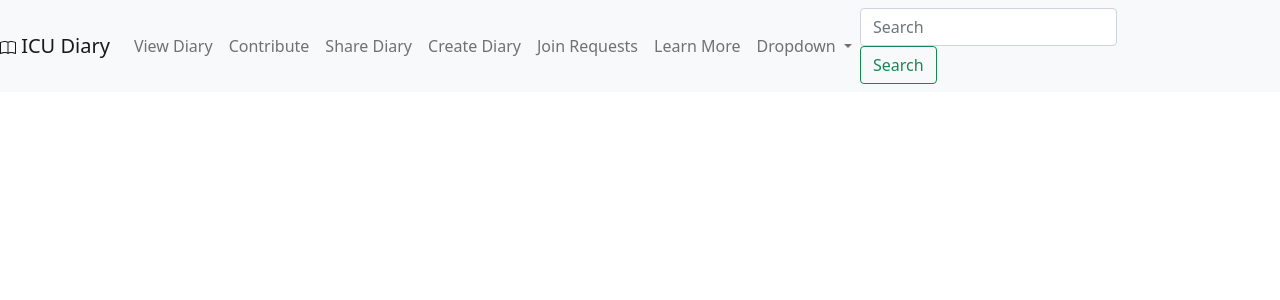
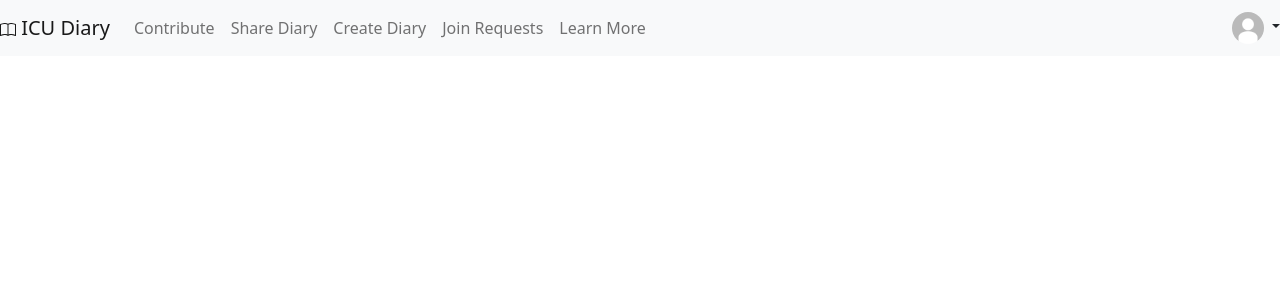
Before and after one commit to willcooley4/icu-diary, a Flask app: page /view_diary/ in a window 1280 px wide. Shown: the top 300 px of the page. Run offline with Flask 2, Linux system fonts and the light colour scheme; the visitor is signed in with stand-in values (Sample User, id 1); some libraries are stand-ins or nearby versions.

Commit message:
navbar stuff

```diff
--- a/diary/templates/navbar.html
+++ b/diary/templates/navbar.html
@@ -20,6 +20,7 @@
         </svg>
         ICU Diary
       </a>
+
       <!-- Navbar Collapse support -->
       <button class ="navbar-toggler" type="button" data-toggle="collapse" data-target="navbarSupportedContent" aria-controls="navbarSupportedContent" aria-expanded="false" aria-label="Toggle navigation">
         <span class ="navbar-toggler-icon"></span>
@@ -29,57 +30,33 @@
       <div class="collapse navbar-collapse" id="navbarSupportedContent">
         <ul class="navbar-nav mr-auto">
           <li class="nav-item">
-                <a class="nav-link" href="/view_diary/">View Diary</a>
-              </li>
-
-              <li class="nav-item">
             <a class="nav-link" href="/entry_page/">Contribute</a>
           </li>
-
           <li class="nav-item">
             <a class="nav-link" href="/diary_sharing/">Share Diary</a>
           </li>
-
           <li class="nav-item">
             <a class="nav-link" href="/new_diary/">Create Diary</a>
           </li>
-
           <li class="nav-item">
             <a class="nav-link" href="/invite">Join Requests</a>
           </li>
-
           <li class="nav-item">
             <a class="nav-link" href="#">Learn More</a>
           </li>
-
-
-
-
-
-
-
-              <li class="nav-item dropdown">
-                <a class="nav-link dropdown-toggle" href="#" id="navbarDropdown" role="button" data-toggle="dropdown" aria-haspopup="true" aria-expanded="false">
-                  Dropdown
-                </a>
-                <div class="dropdown-menu" aria-labelledby="navbarDropdown">
-                  <a class="dropdown-item" href="#">Action</a>
-                  <a class="dropdown-item" href="#">Another action</a>
-                  <div class="dropdown-divider"></div>
-                  <a class="dropdown-item" href="#">Something else here</a>
-                </div>
-              </li>
         </ul>
-
-
-            <form class="form-inline my-2 my-lg-0">
-              <input class="form-control mr-sm-2" type="search" placeholder="Search" aria-label="Search">
-              <button class="btn btn-outline-success my-2 my-sm-0" type="submit">Search</button>
-            </form>
       </div>
 
-
-
+      <div class="dropdown text-end">
+        <a href="#" class="d-block link-dark text-decoration-none dropdown-toggle" id="dropdownUser1" data-bs-toggle="dropdown" aria-expanded="false">
+          <img src="../static/images/default_profile.jpg" alt="mdo" width="32" height="32" class="rounded-circle">
+        </a>
+        <ul class="dropdown-menu text-small" aria-labelledby="dropdownUser1">
+          <li><a class="dropdown-item" href="/auth/manage">Profile Settings</a></li>
+          <li><hr class="dropdown-divider"></li>
+          <li><a class="dropdown-item" href="/auth/logout">Sign out</a></li>
+        </ul>
+      </div>
     </nav>
     <!-- End of navbar-->
 
```
Lines whose indentation alone changed are shown as unchanged.
